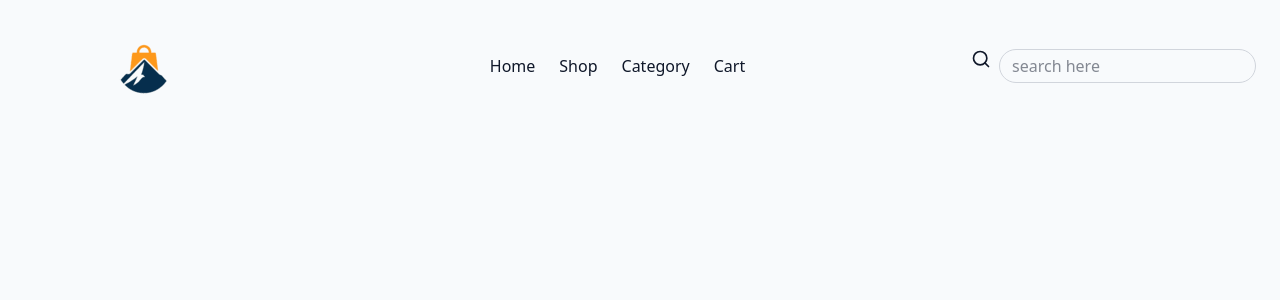
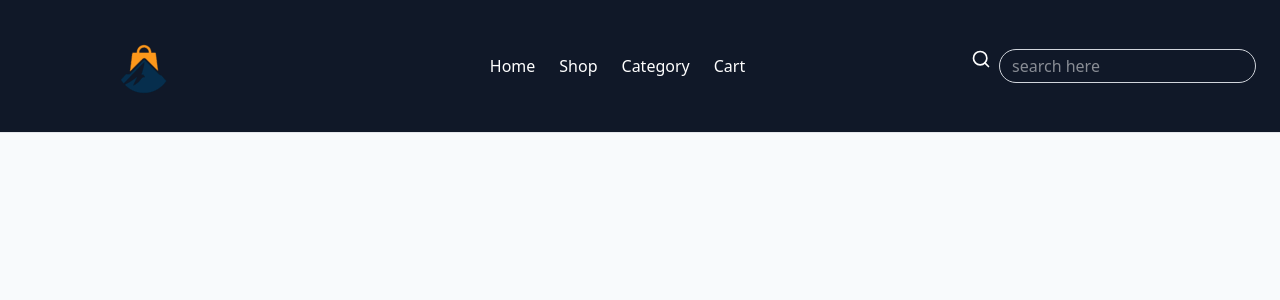
Before and after one commit to LemarkSumalpong/Project-1, a React (Vite) app: page / in a window 1280 px wide. Shown: the top 300 px of the page. Built offline with nearby package versions, Linux system fonts and the light colour scheme.

Commit message:
hahahaha

```diff
--- a/src/components/NavBar.jsx
+++ b/src/components/NavBar.jsx
@@ -20,7 +20,7 @@ const NavItems = [
 ];
 export const NavBar = () => {
   return (
-    <nav className="flex items-center justify-between px-6 py-4 ">
+    <nav className="flex items-center justify-between px-6 py-4  bg-gray-900 border-b border-gray-200 text-white">
       <img src={LogoFinal} alt="logo" />
       <ul className="flex space-x-6">
         {NavItems.map((item) => (
```
